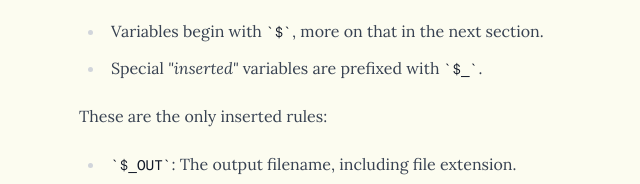
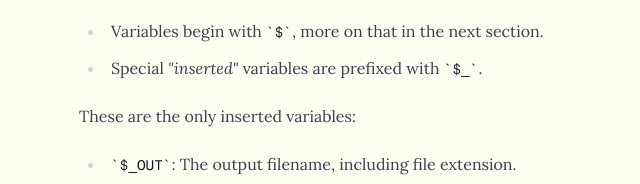
Before and after one commit to matthewsanetra/blog, an Astro site: page /blog/graph-build-proposal in a window 1280 px wide. Shown: the part 3153-3337 px from the top of the page, 193-833 px from the left. Built offline with nearby package versions, Linux system fonts and the light colour scheme; Astro itself is replaced by a stand-in of ours.

Commit message:
Fix typo

```diff
--- a/src/content/blog/graph-build-proposal.mdx
+++ b/src/content/blog/graph-build-proposal.mdx
@@ -127,7 +127,7 @@ Note:
  - Variables begin with `$`, more on that in the next section.
  - Special *"inserted"* variables are prefixed with `$_`.
 
-These are the only inserted rules:
+These are the only inserted variables:
  - `$_OUT`: The output filename, including file extension.
  - `$_IN`: The input filename(s), including file extension.
    - For collections, this is a space separated list of filenames.
```
